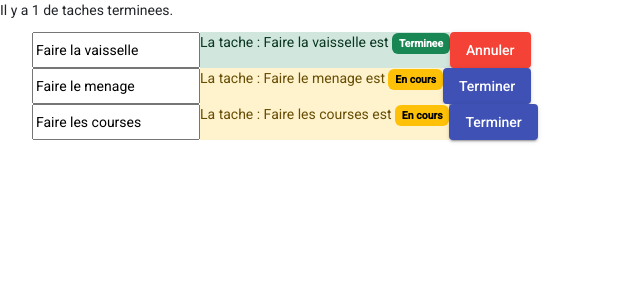
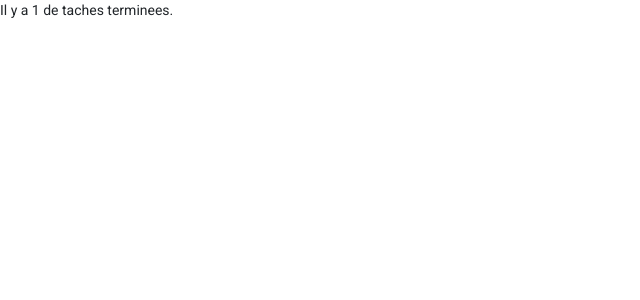
Before and after one commit to formateur357/formationAngular06-23, an Angular app in the folder todo/: page / in a window 1280 px wide. Shown: the top 300 px of the page, without its empty margins (0-640 px from the left). Built offline with nearby package versions, Linux system fonts and the light colour scheme.

Commit message:
mi-exo ngfor

```diff
--- a/todo/src/app/app.component.html
+++ b/todo/src/app/app.component.html
@@ -1,6 +1,4 @@
 <p>Il y a {{ count }} de taches terminees.</p>
 <ul>
-  <app-task [title]="title1" [complete]="complete1" (toggle)="modifyCount($event)"></app-task>
-  <app-task [title]="title2" [complete]="complete2"></app-task>
-  <app-task [title]="title3" [complete]="complete3"></app-task>
+  <app-task *ngFor="let task of tasks; trackBy: trackByFunction" [task]="task" (toggle)="modifyCount($event)"></app-task>
 </ul>
--- a/todo/src/app/app.component.ts
+++ b/todo/src/app/app.component.ts
@@ -1,4 +1,5 @@
 import { Component } from '@angular/core';
+import { Task } from './class/task.model';
 
 @Component({
   selector: 'app-root',
@@ -6,18 +7,22 @@ import { Component } from '@angular/core';
   styleUrls: ['./app.component.css']
 })
 export class AppComponent {
-  public title1: string = "Faire la vaisselle"
-  public title2: string = "Faire le menage"
-  public title3: string = "Faire les courses"
+  public tasks: Task[] = []
+  public count: number = 1
 
-  public complete1: boolean = true
-  public complete2: boolean = false
-  public complete3: boolean = false
-
-  public count: number = 1
+  contructor() {
+    this.tasks.push(new Task(0, "Faire la vaisselle", false, "Une montagne t'attends."))
+    this.tasks.push(new Task(1, "Faire le menage", true, "Une montagne t'attends."))
+    this.tasks.push(new Task(2, "Faire les courses", false, "Une liste tres longue."))
+    this.tasks.push(new Task(3, "Promener le chien", true, "Avant midi."))
+  }
 
   public modifyCount(complete: boolean): void {
     this.count += complete ? 1 : -1
   }
 
+  public trackByFunction(index: number, item: any): string {
+    return item.id;
+  }
+
 }
--- /dev/null
+++ b/todo/src/app/class/task.model.ts
@@ -0,0 +1,8 @@
+export class Task {
+  constructor(
+    public id: number,
+    public title: string,
+    public complete: boolean,
+    public description: string
+  ) {}
+}
--- a/todo/src/app/components/task/task.component.html
+++ b/todo/src/app/components/task/task.component.html
@@ -1,5 +1,5 @@
 <div>
-  <input [(ngModel)]="title" />
-  <li [class]="getItemVariant()">La tache : {{ title }} est <span [class]="getBadgeVariant()">{{ getComplete() }}</span></li>
+  <input [(ngModel)]="task.title" />
+  <li [class]="getItemVariant()">La tache : {{ task.title }} est <span [class]="getBadgeVariant()">{{ getComplete() }}</span></li>
   <button mat-raised-button [color]="getButtonColor()" (click)="toggleComplete()">{{ getButtonText() }}</button>
 </div>
--- a/todo/src/app/components/task/task.component.ts
+++ b/todo/src/app/components/task/task.component.ts
@@ -1,4 +1,5 @@
 import { Component, EventEmitter, Input, OnInit, Output } from '@angular/core';
+import { Task } from 'src/app/class/task.model';
 
 @Component({
   selector: 'app-task',
@@ -6,9 +7,7 @@ import { Component, EventEmitter, Input, OnInit, Output } from '@angular/core';
   styleUrls: ['./task.component.css']
 })
 export class TaskComponent implements OnInit {
-  @Input() public title! : string
-  @Input() public complete! : boolean
-
+  @Input() public task!: Task
   @Output() public toggle: EventEmitter<boolean> = new EventEmitter<boolean>()
 
   constructor() {
@@ -18,30 +17,30 @@ export class TaskComponent implements OnInit {
   }
 
   public getComplete(): string {
-    return this.complete ? "Terminee" : "En cours"
+    return this.task.complete ? "Terminee" : "En cours"
   }
 
   public getBadgeVariant(): string {
     let style: string = "d-inline float-right badge text-bg"
-    return this.complete ? `${style}-success` : `${style}-warning`
+    return this.task.complete ? `${style}-success` : `${style}-warning`
   }
 
   public getItemVariant(): string {
     let style: string = "list-group-item list-group-item"
-    return this.complete ? `${style}-success` : `${style}-warning`
+    return this.task.complete ? `${style}-success` : `${style}-warning`
   }
 
   public getButtonText(): string {
-    return this.complete ? "Annuler" : "Terminer"
+    return this.task.complete ? "Annuler" : "Terminer"
   }
 
   public getButtonColor(): string {
-    return this.complete ? "warn" : "primary"
+    return this.task.complete ? "warn" : "primary"
   }
 
   public toggleComplete(): void {
-    this.complete = !this.complete
-    this.toggle.emit(this.complete)
+    this.task.complete = !this.task.complete
+    this.toggle.emit(this.task.complete)
   }
 
 }
```
Also changed, not shown: 1 other file (tests, documents, lock files or other folders).
